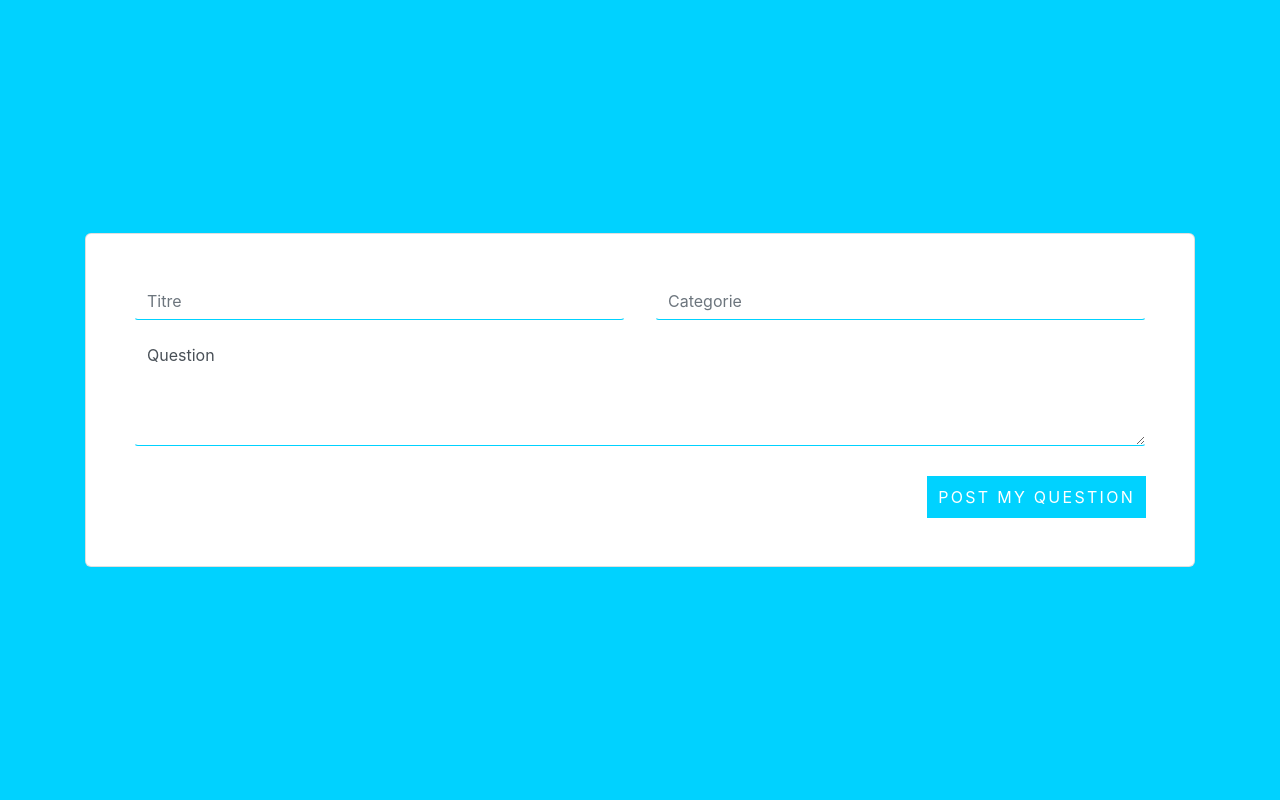
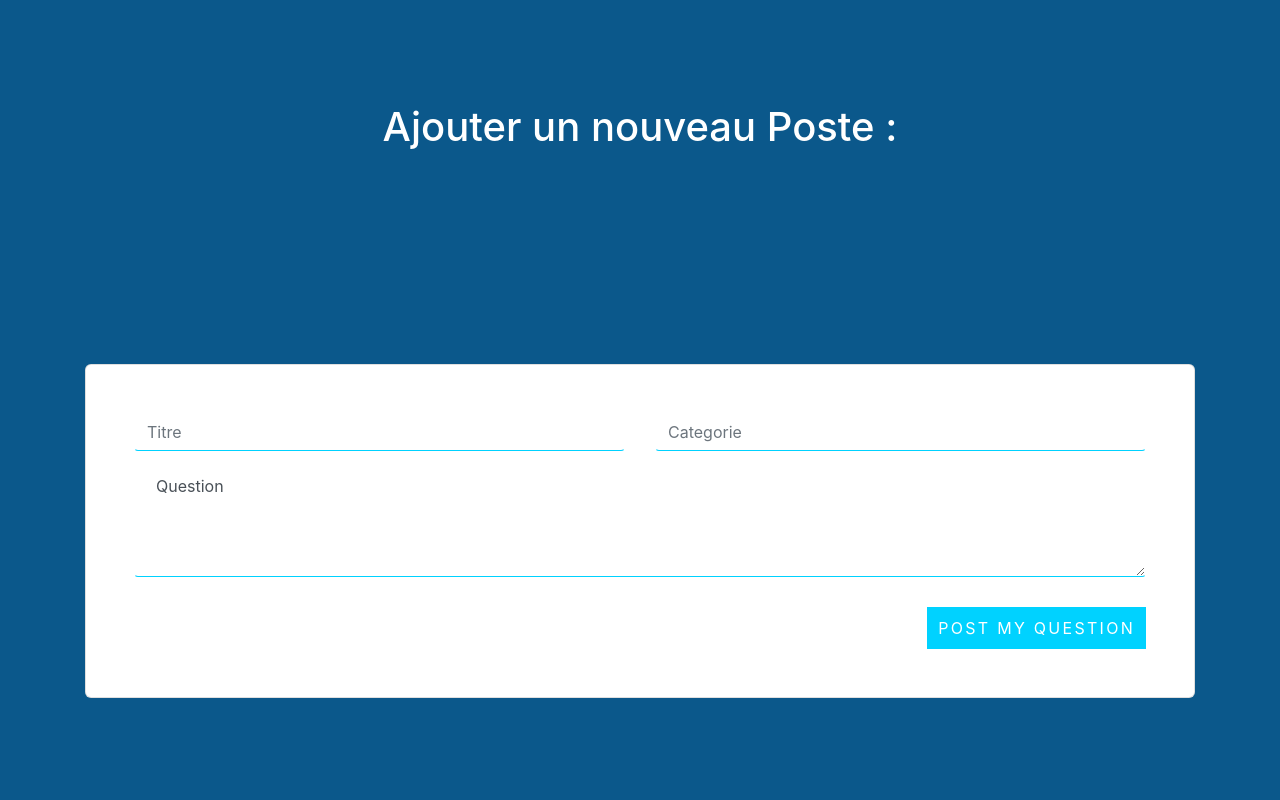
Before and after one commit to saadrds/questions_answers, a PHP site: page /post.php in a window 1280 px wide. Run offline with PHP 8.4, Linux system fonts and the light colour scheme; some libraries are stand-ins or nearby versions.

Commit message:
new post done

```diff
--- a/Main.php
+++ b/Main.php
@@ -30,7 +30,7 @@
     <img src="logo.png" id="logo" />
     <div class="container-fluid mt-100">
     <div class="d-flex flex-wrap justify-content-between">
-        <div> <a  href="post.php/" ><button type="button" class="btn btn-shadow btn-wide btn-primary"> <span class="btn-icon-wrapper pr-2 opacity-7"> <i class="fa fa-plus fa-w-20"></i> </span> New Post </button> </a> </div>
+        <div> <a  href="post.php" ><button type="button" class="btn btn-shadow btn-wide btn-primary"> <span class="btn-icon-wrapper pr-2 opacity-7"> <i class="fa fa-plus fa-w-20"></i> </span> New Post </button> </a> </div>
         <form method ="post", action="logout.php">
             <div class="col-12 col-md-3 p-0 mb-3"> <button type="submit" class="btn btn-shadow btn-wide btn-primary" style="margin: 0 0;" ><span class="btn-icon-wrapper pr-2 opacity-7"> <i class="fa fa-plus fa-w-20"></i> </span> Logout </button></div>
         </from>
--- a/connexion.php
+++ b/connexion.php
@@ -70,7 +70,7 @@
 public function new_post($titre,$categorie,$contenu,$id_user){
     $date = date("Y-m_d");
     $sql = "INSERT INTO post (titre, date,categorie, contenu,id_user)
-  VALUES ('$titre',$date,$categorie,$contenu,$id_user)";
+  VALUES ('$titre','$date','$categorie','$contenu','$id_user')";
   // use exec() because no results are returned
   $this->connection->exec($sql);
 }
--- a/post.php
+++ b/post.php
@@ -15,7 +15,7 @@
 body {
     display: grid;
     place-items: center;
-    background: #00d2ff
+    background-color: #0b588b
 }
 
 .card {
@@ -98,21 +98,31 @@
     position: relative;
     top: 1px;
     left: 1px
-}</style>
+}
+h1{
+    color: white;
+}
+</style>
                                 </head>
                                 <body oncontextmenu='return false' class='snippet-body'>
+                                <h1>Ajouter un nouveau Poste : </h1>
+
                                 <div class="container text-center">
     <div class="card p-5">
         <div class="row">
             <div class="col-md-12">
+            <form action="post_check.php" method="post" id="post_form" name="post_form">
+
                 <div class="row">
-                    <div class="col-md-6"> <input type="text" placeholder="Titre" class="form-control" /> </div>
-                    <div class="col-md-6"> <input type="text" placeholder="Categorie" class="form-control" /> </div>
+                    <div class="col-md-6"> <input type="text" placeholder="Titre" class="form-control" name="titre"/> </div>
+                    <div class="col-md-6"> <input type="text" placeholder="Categorie" class="form-control" name="cat"/> </div>
                 </div>
+
                 <div class="row mt-3">
-                    <div class="col-md-12"> <textarea class="form-control textarea" rows="4">Question </textarea> </div>
+                    <div class="col-md-12"> <textarea class="form-control textarea" rows="4" name="question">  Question </textarea> </div>
                 </div>
-                <div class="send-button mt-4"> <button class="button">Post my question </button> </div>
+                <div class="send-button mt-4"> <button class="button" type="submit">Post my question </button> </div>
+</form>
             </div>
         </div>
     </div>
```
Also changed, not shown: post_check.php (added, +23 -0 lines).
